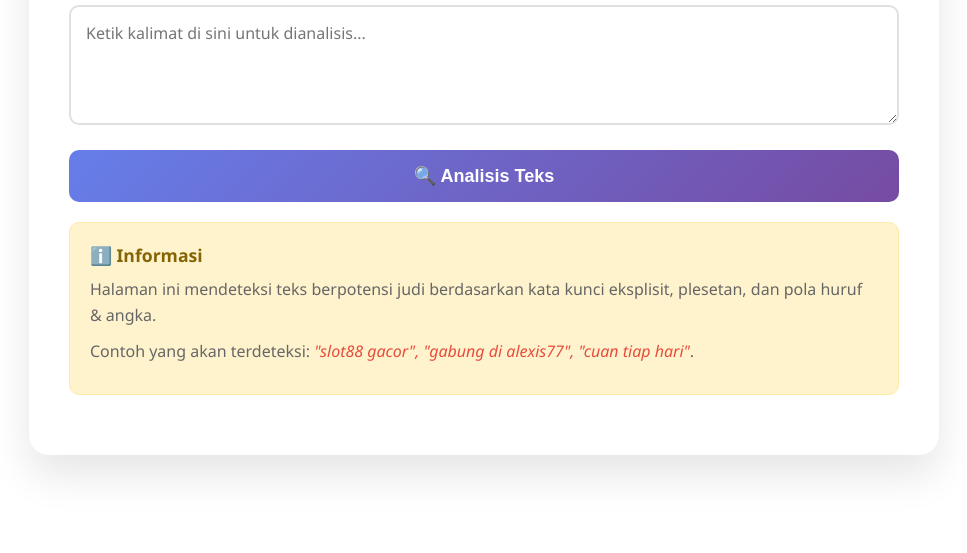
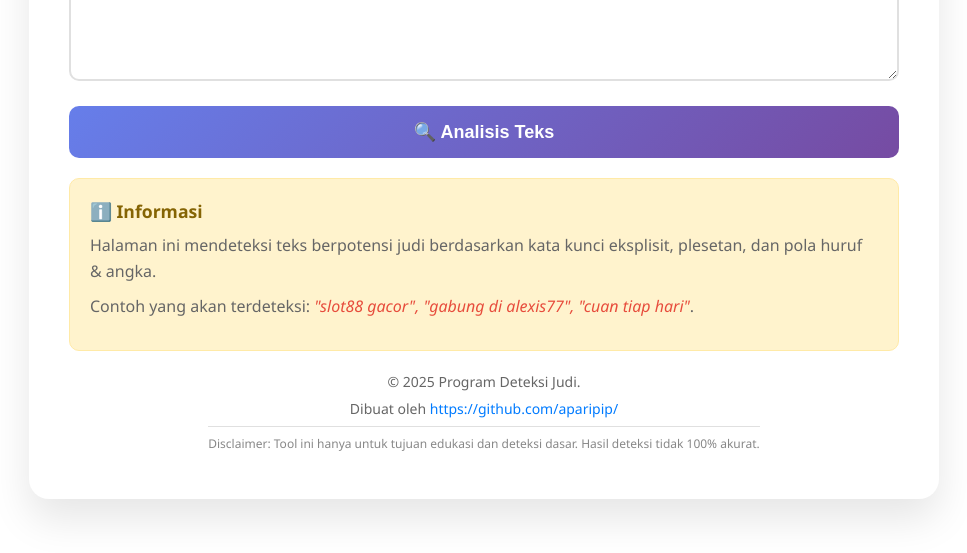
Before and after one commit to aparipip/deteksi-judi, a plain HTML site: page index.html in a window 1280 px wide. Shown: the part 247-800 px from the top of the page, without its empty margins (156-1123 px from the left). Drawn offline with Linux system fonts and the light colour scheme.

Commit message:
menambahkan footer

```diff
--- a/css/style.css
+++ b/css/style.css
@@ -8,6 +8,12 @@ body {
     font-family: 'Segoe UI', Tahoma, Geneva, Verdana, sans-serif;
     background: linear-gradient(135deg, #f0f4f8);
     min-height: 100vh;
+    display: flex;
+    flex-direction: column;
+}
+
+.main-content {
+    flex: 1;
     display: flex;
     justify-content: center;
     align-items: center;
@@ -97,6 +103,61 @@ button:active {
     font-size: 1.1em;
 }
 
+.footer {
+    padding: 20px;
+    text-align: center;
+    border-top: 1px solid #e0e0e0;
+    background-color: #f9f9f9;
+    font-size: 14px;
+    color: #666;
+    margin-top: auto;
+}
+
+.footer-content {
+    text-align: center;
+    margin-top: 20px;
+}
+
+.footer-content p {
+    margin-bottom: 5px;
+    font-size: 14px;
+    color: #666;
+}
+
+.footer-disclaimer {
+    margin-top: 0px;
+    padding-top: 5px;
+    border-top: 1px solid #e0e0e0;
+    display: inline-block;
+}
+
+.footer-disclaimer small {
+    font-size: 12px;
+    color: #888;
+}
+
+.footer a {
+    color: #007bff;
+    text-decoration: none;
+    font-weight: 500;
+}
+
+.footer a:hover {
+    text-decoration: underline;
+    color: #0056b3;
+}
+
+.footer-content a {
+    color: #007bff;
+    text-decoration: none;
+    font-weight: 500;
+}
+
+.footer-content a:hover {
+    text-decoration: underline;
+    color: #0056b3;
+}
+
 p {
     color: #666;
     line-height: 1.6;
--- a/index.html
+++ b/index.html
@@ -11,6 +11,7 @@
 </head>
 
 <body>
+    <div class="main-content">
         <div class="container">
             <h1>Deteksi Teks Mengandung <br>Unsur Judi</h1>
             <textarea id="teks" placeholder="Ketik kalimat di sini untuk dianalisis..."></textarea>
@@ -22,6 +23,17 @@
                     dan pola huruf & angka.</p>
                 <p>Contoh yang akan terdeteksi: <i>"slot88 gacor", "gabung di alexis77", "cuan tiap hari"</i>.</p>
             </div>
+            <div class="footer-content">
+                <p>&copy; 2025 Program Deteksi Judi.</p>
+                <p>Dibuat oleh <a href="https://github.com/aparipip/" target="_blank"
+                        rel="noopener noreferrer">https://github.com/aparipip/</a>
+                </p>
+                <p class="footer-disclaimer">
+                    <small>Disclaimer: Tool ini hanya untuk tujuan edukasi dan deteksi dasar. Hasil deteksi tidak 100%
+                        akurat.</small>
+                </p>
+            </div>
+        </div>
     </div>
 
     <script src="js/app.js"></script>
```
Lines whose indentation alone changed are shown as unchanged.
